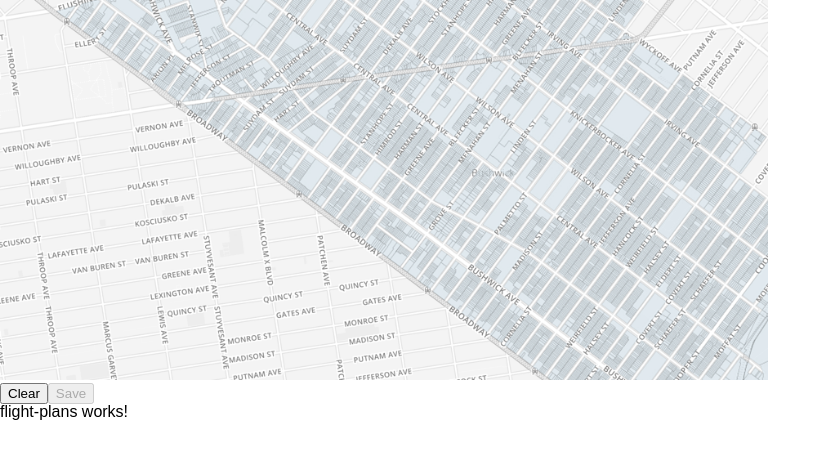
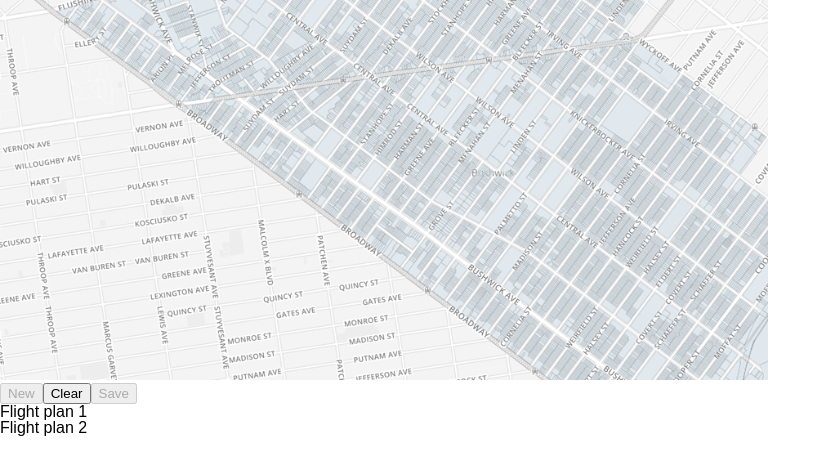
Before and after one commit to omarolabi/droneFlightPlanner, an Angular app: page / in a window 1280 px wide. Shown: the top 474 px of the page, without its empty margins (0-831 px from the left). Built offline with nearby package versions, Linux system fonts and the light colour scheme.

Commit message:
creating flight plans

```diff
--- a/src/app/app.component.html
+++ b/src/app/app.component.html
@@ -1,2 +1 @@
-<app-map></app-map>
-<app-flight-plans></app-flight-plans>
+<app-map-holder></app-map-holder>
--- a/src/app/app.module.ts
+++ b/src/app/app.module.ts
@@ -2,12 +2,11 @@ import { BrowserModule } from '@angular/platform-browser';
 import { NgModule } from '@angular/core';
 
 import { AppComponent } from './app.component';
-import { MapModule } from './map/map.module';
-import { FlightPlansModule } from './flight-plans/flight-plans.module';
+import { MapHolderModule } from './map-holder/map-holder.module';
 
 @NgModule({
   declarations: [AppComponent],
-  imports: [BrowserModule, MapModule, FlightPlansModule],
+  imports: [BrowserModule, MapHolderModule],
   providers: [],
   bootstrap: [AppComponent]
 })
--- a/src/app/flight-plans/flight-plans.component.html
+++ b/src/app/flight-plans/flight-plans.component.html
@@ -1 +1,7 @@
-<p>flight-plans works!</p>
+<div class="flight-plans">
+  <ul>
+    <li *ngFor="let flightPlan of flightPlans; let i = index">
+      <span (click)="loadFlightPlan(i)">Flight plan {{ i + 1 }}</span>
+    </li>
+  </ul>
+</div>
--- a/src/app/flight-plans/flight-plans.component.ts
+++ b/src/app/flight-plans/flight-plans.component.ts
@@ -1,4 +1,5 @@
-import { Component, OnInit } from '@angular/core';
+import { Component, OnInit, Output, EventEmitter } from '@angular/core';
+import { FlightPlan } from '../types/data.types';
 
 @Component({
   selector: 'app-flight-plans',
@@ -6,10 +7,34 @@ import { Component, OnInit } from '@angular/core';
   styleUrls: ['./flight-plans.component.scss']
 })
 export class FlightPlansComponent implements OnInit {
+  public flightPlans: Array<FlightPlan>;
 
-  constructor() { }
+  @Output() flightPlanClick: EventEmitter<FlightPlan>;
+
+  constructor() {
+    this.flightPlanClick = new EventEmitter();
+  }
 
   ngOnInit() {
+    this.flightPlans = [
+      {
+        pins: [{ x: 157, y: 139 }, { x: 278, y: 184 }, { x: 223, y: 277 }],
+        paths: [
+          { startX: 157, startY: 139, endX: 278, endY: 184 },
+          { startX: 278, startY: 184, endX: 223, endY: 277 }
+        ]
+      },
+      {
+        pins: [{ x: 367, y: 38 }, { x: 458, y: 88 }, { x: 473, y: 150 }],
+        paths: [
+          { startX: 367, startY: 38, endX: 458, endY: 88 },
+          { startX: 458, startY: 88, endX: 473, endY: 150 }
+        ]
+      }
+    ];
   }
 
+  loadFlightPlan(i: number) {
+    this.flightPlanClick.emit(this.flightPlans[i]);
+  }
 }
--- a/src/app/map/map.component.html
+++ b/src/app/map-holder/map-holder.component.html
@@ -1,22 +1,27 @@
-<div class="map">
-  <img src="assets/img/mock-map.png" alt="" class="map__image" />
-  <div class="map__pin-holder" (click)="paintMarker($event)">
+<div class="map-holder">
+  <img src="assets/img/mock-map.png" alt="" class="map-holder__image" />
+  <div class="map-holder__pin-holder" (click)="paintMarker($event)">
     <app-pin
       *ngFor="let pinPosition of pinPositions; let i = index"
       [position]="pinPosition"
     ></app-pin>
-
     <app-path
       *ngFor="let pathCoordinate of pathCoordinates; let i = index"
       [coordinates]="pathCoordinate"
     ></app-path>
   </div>
+  <app-button (buttonClick)="newFlightPlan()" [disabled]="editMode"
+    >New</app-button
+  >
   <app-button (buttonClick)="clearFlightPlan()">Clear</app-button>
   <app-button
-    (buttonClick)="clearFlightPlan()"
+    (buttonClick)="saveFlightPlan()"
     [type]="'secondary'"
     [disabled]="this.pinPositions.length <= 1"
   >
     Save
   </app-button>
+  <app-flight-plans
+    (flightPlanClick)="onFlightPlanClick($event)"
+  ></app-flight-plans>
 </div>
--- a/src/app/map/map.component.scss
+++ b/src/app/map-holder/map-holder.component.scss
@@ -1,15 +1,15 @@
 @import "../../theme/mixins";
 @import "../../theme/variables";
 
-.map {
+.map-holder {
   width: $appWidth;
   position: relative;
 
-  .map__image {
+  .map-holder__image {
     width: $appWidth;
   }
 
-  .map__pin-holder {
+  .map-holder__pin-holder {
     width: $mapWidth;
     height: $mapHeight;
     position: absolute;
--- a/src/app/map/map.component.ts
+++ b/src/app/map-holder/map-holder.component.ts
@@ -4,23 +4,25 @@ import {
   ChangeDetectionStrategy,
   ChangeDetectorRef
 } from '@angular/core';
-import { PinObject, PathCoordinates } from '../types/data.types';
+import { PinObject, PathCoordinates, FlightPlan } from '../types/data.types';
 
 @Component({
-  selector: 'app-map',
-  templateUrl: './map.component.html',
-  styleUrls: ['./map.component.scss'],
+  selector: 'app-map-holder',
+  templateUrl: './map-holder.component.html',
+  styleUrls: ['./map-holder.component.scss'],
   changeDetection: ChangeDetectionStrategy.OnPush
 })
-export class MapComponent implements OnInit {
+export class MapHolderComponent implements OnInit {
   public pinPositions: Array<PinObject> = [];
   public pathCoordinates: Array<PathCoordinates> = [];
+  public editMode = true;
 
   constructor(private cd: ChangeDetectorRef) {}
 
   ngOnInit() {}
 
   public paintMarker(event) {
+    if (this.editMode) {
       const newPinPosition: PinObject = {
         x: event.x,
         y: event.y
@@ -29,6 +31,7 @@ export class MapComponent implements OnInit {
       this.createNewPath(newPinPosition);
       this.cd.markForCheck();
     }
+  }
 
   public clearFlightPlan() {
     this.pinPositions = [];
@@ -36,7 +39,19 @@ export class MapComponent implements OnInit {
   }
 
   public saveFlightPlan() {
-    console.log('guardar');
+    console.log(this.pinPositions, this.pathCoordinates);
+  }
+
+  public newFlightPlan() {
+    this.clearFlightPlan();
+    this.editMode = true;
+  }
+
+  public onFlightPlanClick(event: FlightPlan) {
+    this.editMode = false;
+    this.clearFlightPlan();
+    this.pinPositions = event.pins;
+    this.pathCoordinates = event.paths;
   }
 
   private createNewPath(newPinPosition: PinObject) {
--- a/src/app/types/data.types.ts
+++ b/src/app/types/data.types.ts
@@ -9,3 +9,8 @@ export interface PathCoordinates {
   endX: number;
   endY: number;
 }
+
+export interface FlightPlan {
+  pins: Array<PinObject>;
+  paths: Array<PathCoordinates>;
+}
```
Also changed, not shown: src/app/map-holder/map-holder.module.ts (added, +21 -0 lines), src/app/map/map.module.ts (deleted, +0 -14 lines). Lines whose indentation alone changed are shown as unchanged.
